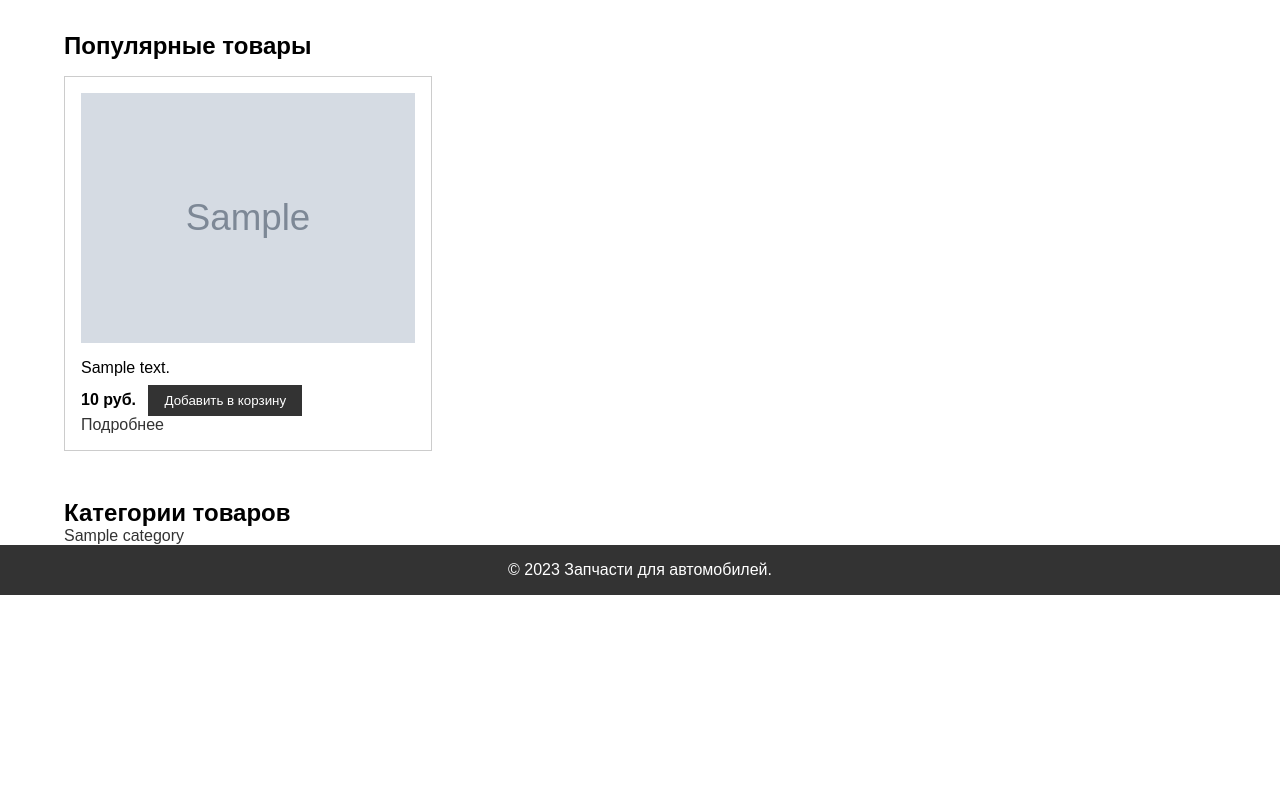
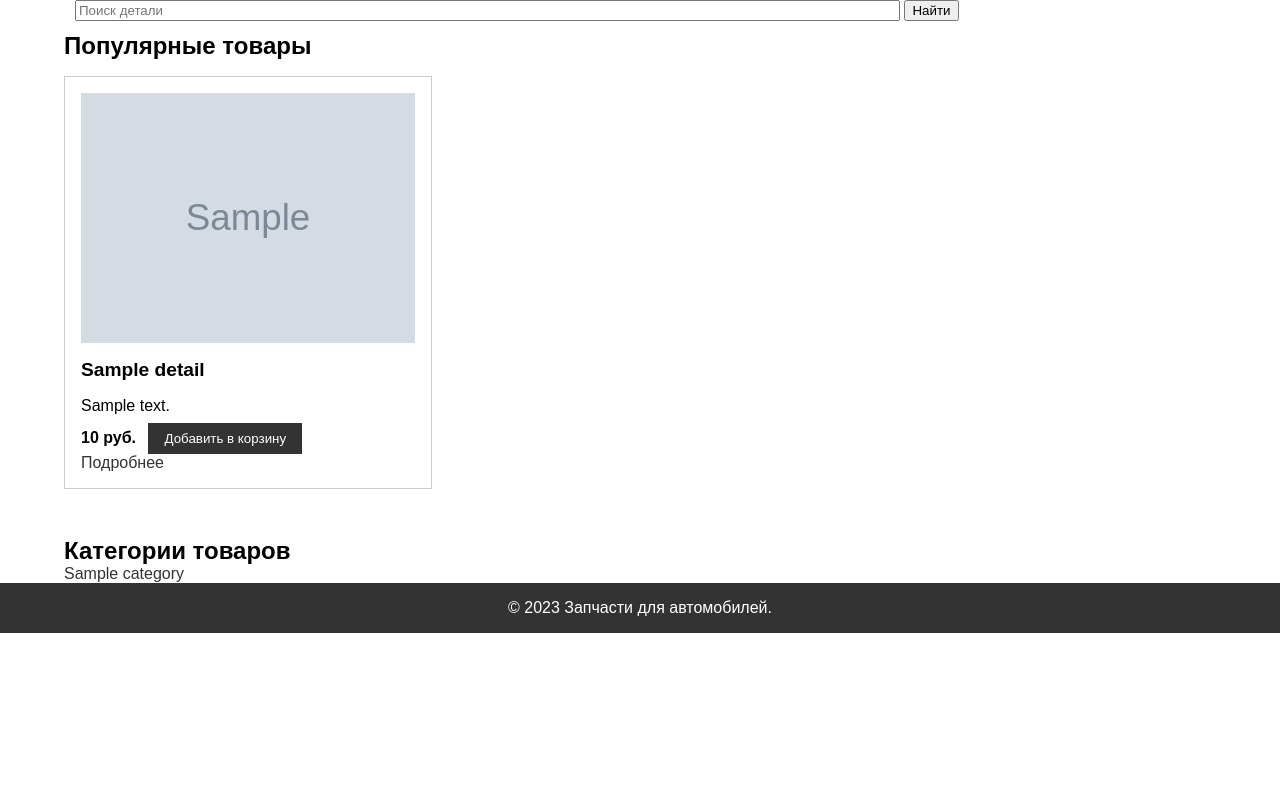
Before and after one commit to Givinity/details_shop_me, a Django app: page / in a window 1280 px wide. Shown: the part 137-937 px from the top of the page. Before the commit the page ends 732 px from the top, so only its background shows below. Run offline with Django 4.2, Linux system fonts and the light colour scheme; tables that the repository leaves empty hold one stand-in row (values such as "Sample post"); grey boxes marked "Sample" are stand-in pictures.

Commit message:
add searching by detail name

```diff
--- a/details_shop_me/apps/detailapp/templates/pages/index.html
+++ b/details_shop_me/apps/detailapp/templates/pages/index.html
@@ -1,6 +1,13 @@
 {% extends 'pages/base.html' %}
-{%  block content %}
+{% block content %}
     <main>
+        <div class="searching" style="width: 90%; height: 100%; position: absolute; margin: 0 0 0 75px;">
+            <form action="{% url 'search' %}" method="get" class="">
+                <input size="100%" type="search" type="text" name="q" placeholder="Поиск детали">
+                <button type="submit"> Найти</button>
+
+            </form>
+        </div>
         <section class="featured">
             <div class="container">
                 <h2>Популярные товары</h2>
@@ -8,7 +15,7 @@
                     {% for post in posts %}
                         <div class="product">
                             <img src="{{ post.photo.url }}" alt="Product 1">
-            <h3>{{ post.title }}</h3>
+                            <h3>{{ post.name }}</h3>
                             <p>{{ post.content | truncatewords:5 }}</p>
                             <span class="price">{{ post.price }} руб.</span>
                             <button class="add-to-cart">Добавить в корзину</button>
@@ -31,4 +38,4 @@
             </div>
         </section>
     </main>
-{%  endblock %}
+{% endblock %}
--- a/details_shop_me/apps/detailapp/urls.py
+++ b/details_shop_me/apps/detailapp/urls.py
@@ -12,4 +12,5 @@ urlpatterns = [
     path('register/', RegisterUser.as_view(), name='register'),
     path('login/', LoginUser.as_view(), name='login'),
     path('logout/', logout_user, name='logout'),
+    path('search/', Search.as_view(), name='search'),
 ]
--- a/details_shop_me/apps/detailapp/views.py
+++ b/details_shop_me/apps/detailapp/views.py
@@ -124,3 +124,17 @@ class LoginUser(DataMixin, LoginView):
 def logout_user(request):
     logout(request)
     return redirect('login')
+
+
+class Search(ListView):
+
+    template_name = 'pages/index.html'
+    context_object_name = 'posts'
+
+    def get_queryset(self):
+        return Details.objects.filter(name__icontains=self.request.GET.get('q'))
+
+    def get_context_data(self, *, object_list=None, **kwargs):
+        context = super().get_context_data(**kwargs)
+        context['q'] = self.request.GET.get('q')
+        return context
```
Lines whose indentation alone changed are shown as unchanged.
